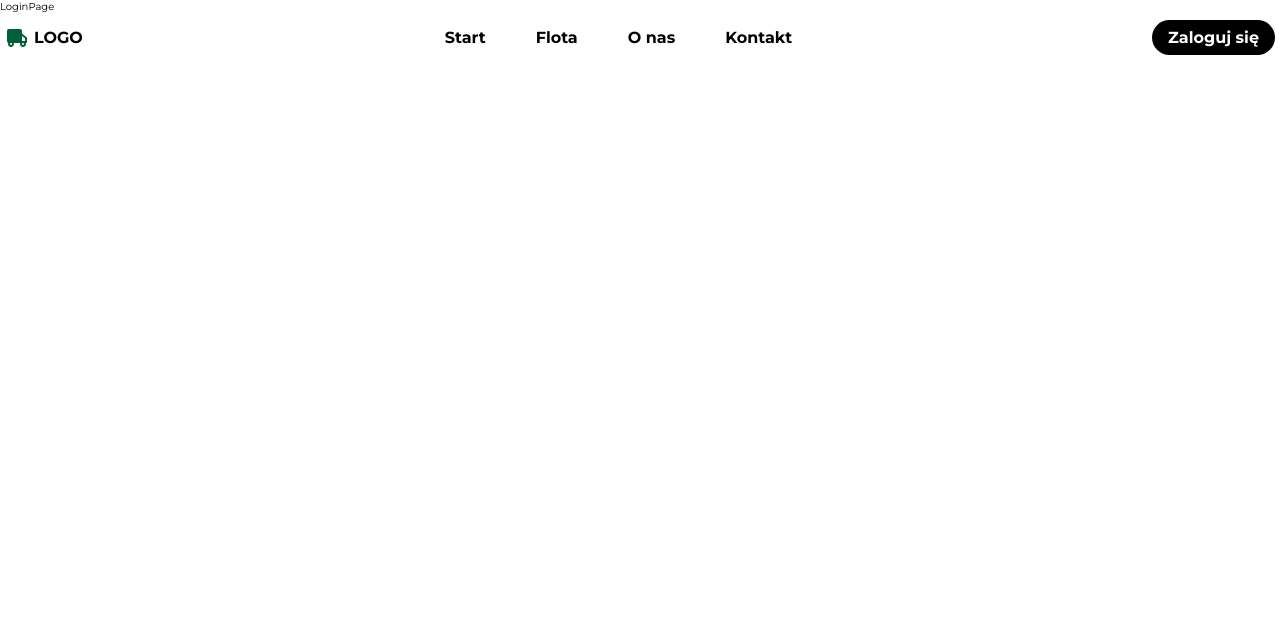
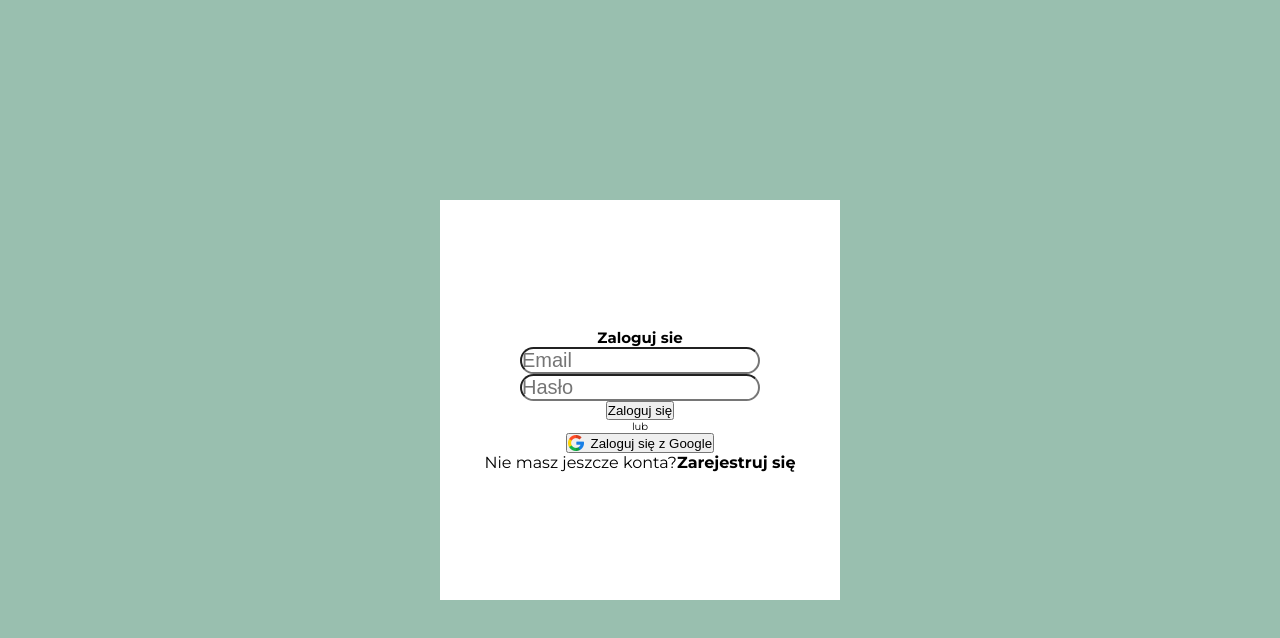
Before and after one commit to JakubKrawiec2001/car-dealer, a React (Create React App) app: page /login in a window 1280 px wide. Shown: the top 638 px of the page. Built offline with nearby package versions, Linux system fonts and the light colour scheme.

Commit message:
Made login functionality

```diff
--- a/src/App.jsx
+++ b/src/App.jsx
@@ -1,40 +1,70 @@
 import "./App.scss";
 import Home from "./pages/Home";
-import { BrowserRouter as Router, Routes, Route } from "react-router-dom";
+import { Routes, Route, useNavigate } from "react-router-dom";
 import LoginPage from "./pages/LoginPage";
 import Nav from "./components/Nav";
+import { auth, googleProvider } from "./config/firebase";
+import {
+	createUserWithEmailAndPassword,
+	signInWithPopup,
+	signInWithEmailAndPassword,
+} from "firebase/auth";
+import { useState } from "react";
 
 function App() {
+	const [email, setEmail] = useState("");
+	const [password, setPassword] = useState("");
+	const [error, setError] = useState(false);
+	const [currentUser, setCurrentUser] = useState("");
+
+	const navigate = useNavigate();
+
+	const signUp = async (e) => {
+		e.preventDefault();
+		try {
+			await createUserWithEmailAndPassword(auth, email, password);
+		} catch (err) {
+			console.error(err);
+		}
+	};
+	const signIn = (e) => {
+		e.preventDefault();
+		signInWithEmailAndPassword(auth, email, password)
+			.then((userCredential) => {
+				const user = userCredential.user;
+
+				setCurrentUser(user?.auth?.currentUser?.email);
+
+				navigate("/");
+			})
+			.catch((error) => {
+				setError(true);
+			});
+	};
+	const signInWithGoogle = async () => {
+		try {
+			await signInWithPopup(auth, googleProvider);
+		} catch (err) {
+			console.error(err);
+		}
+	};
 	return (
 		<div className="App">
-			<Router>
-				<Nav></Nav>
-
-				<Routes>
-					<Route path="/" element={<Home></Home>}></Route>
-					<Route path="/login" element={<LoginPage></LoginPage>}></Route>
-				</Routes>
-			</Router>
-			<br />
-			<br />
-			<br />
-			<br />
-			<br />
-			<br />
-			<br />
-			<br />
-			<br />
-			<br />
-			<br />
-			<br />
-			<br />
-			<br />
-			<br />
-			<br />
-			<br />
-			<br />
-			<br />
-			<br />
+			<Nav currentUser={currentUser} setCurrentUser={setCurrentUser}></Nav>
+			<Routes>
+				<Route path="/" element={<Home></Home>}></Route>
+				<Route
+					path="/login"
+					element={
+						<LoginPage
+							signUp={signUp}
+							signIn={signIn}
+							signInWithGoogle={signInWithGoogle}
+							setEmail={setEmail}
+							setPassword={setPassword}
+							error={error}></LoginPage>
+					}></Route>
+			</Routes>
 		</div>
 	);
 }
--- /dev/null
+++ b/src/components/LoginForm.jsx
@@ -0,0 +1,81 @@
+import React, { useState } from "react";
+import "../styles/LoginForm.scss";
+import google from "../assets/icons/google.png";
+
+const LoginForm = ({
+	signUp,
+	signIn,
+	signInWithGoogle,
+	setEmail,
+	setPassword,
+	error,
+}) => {
+	const [login, setLogin] = useState(false);
+
+	const handleChangeLogin = () => {
+		if (login) {
+			setLogin(false);
+		} else {
+			setLogin(true);
+		}
+	};
+
+	return (
+		<form className="login-container">
+			{!login ? <h2>Zaloguj sie</h2> : <h2>Zarejestruj się</h2>}
+
+			<input
+				type="email"
+				placeholder="Email"
+				className="login-input"
+				onChange={(e) => setEmail(e.target.value)}
+			/>
+			<input
+				type="password"
+				placeholder="Hasło"
+				className="login-input"
+				onChange={(e) => setPassword(e.target.value)}
+			/>
+			{error ? (
+				<span className="login-error">Błędny login bądź hasło</span>
+			) : null}
+
+			{!login ? (
+				<button className="login-btn" onClick={signIn}>
+					Zaloguj się
+				</button>
+			) : (
+				<button className="login-btn" onClick={signUp}>
+					Zarejestruj się
+				</button>
+			)}
+
+			<span>
+				<div className="login-line"></div>
+				<p>lub</p>
+				<div className="login-line"></div>
+			</span>
+			<button className="login-google" onClick={signInWithGoogle}>
+				<img src={google} alt="google icon" className="google-icon" />
+				Zaloguj się z Google
+			</button>
+			{login ? (
+				<p className="login-text">
+					Masz konto?
+					<span className="login-text-span" onClick={() => handleChangeLogin()}>
+						Zaloguj się
+					</span>
+				</p>
+			) : (
+				<p className="login-text">
+					Nie masz jeszcze konta?
+					<span className="login-text-span" onClick={() => handleChangeLogin()}>
+						Zarejestruj się
+					</span>
+				</p>
+			)}
+		</form>
+	);
+};
+
+export default LoginForm;
--- a/src/components/Nav.jsx
+++ b/src/components/Nav.jsx
@@ -4,8 +4,10 @@ import { Link } from "react-router-dom";
 import logo from "../assets/icons/logo.svg";
 import burgerIcon from "../assets/icons/menu.svg";
 import closeIcon from "../assets/icons/close.svg";
+import { auth } from "../config/firebase";
+import { signOut } from "firebase/auth";
 
-const Nav = () => {
+const Nav = ({ currentUser, setCurrentUser }) => {
 	const [stickyNav, setStickyNav] = useState("");
 	const [open, setOpen] = useState(false);
 
@@ -22,6 +24,16 @@ const Nav = () => {
 		!open ? setOpen(true) : setOpen(false);
 	};
 
+	const logOut = () => {
+		signOut(auth)
+			.then(() => {
+				setCurrentUser("");
+			})
+			.catch((error) => {
+				console.error(error);
+			});
+	};
+
 	useEffect(() => {
 		window.addEventListener("scroll", stickyNavbar);
 	}, []);
@@ -33,16 +45,16 @@ const Nav = () => {
 					<p className="logo-text">LOGO</p>
 				</Link>
 				<div className="menu">
-					<Link href="" className="menu-item">
+					<Link to="/" className="menu-item">
 						Start
 					</Link>
-					<Link href="" className="menu-item">
+					<Link to="/" className="menu-item">
 						Flota
 					</Link>
-					<Link href="" className="menu-item">
+					<Link to="/" className="menu-item">
 						O nas
 					</Link>
-					<Link href="" className="menu-item">
+					<Link to="/" className="menu-item">
 						Kontakt
 					</Link>
 				</div>
@@ -65,25 +77,25 @@ const Nav = () => {
 				<div className={!open ? "mobile-menu" : "mobile-menu open-nav"}>
 					<p className="mobile-menu-item mobile-menu-heading">Menu</p>
 					<Link
-						href=""
+						to="/"
 						className="mobile-menu-item"
 						onClick={() => setOpen(false)}>
 						Start
 					</Link>
 					<Link
-						href=""
+						to="/"
 						className="mobile-menu-item"
 						onClick={() => setOpen(false)}>
 						Flota
 					</Link>
 					<Link
-						href=""
+						to="/"
 						className="mobile-menu-item"
 						onClick={() => setOpen(false)}>
 						O nas
 					</Link>
 					<Link
-						href=""
+						to="/"
 						className="mobile-menu-item"
 						onClick={() => setOpen(false)}>
 						Kontakt
@@ -92,10 +104,13 @@ const Nav = () => {
 						Zaloguj się
 					</Link>
 				</div>
-
-				<Link to="/login" className="login-btn">
-					Zaloguj się
-				</Link>
+				{currentUser ? (
+					<button onClick={() => logOut()}>Wyloguj</button>
+				) : (
+					<Link to="/login" className="login-btn">
+						Zaloguj się
+					</Link>
+				)}
 			</div>
 		</nav>
 	);
--- a/src/config/firebase.js
+++ b/src/config/firebase.js
@@ -1,4 +1,7 @@
 import { initializeApp } from "firebase/app";
+import { getFirestore } from "firebase/firestore";
+import { getStorage } from "firebase/storage";
+import { getAuth, GoogleAuthProvider } from "firebase/auth";
 
 const firebaseConfig = {
 	apiKey: "AIzaSyAhjN0jJaC_go7IHSUF8HLFNaOJmOZb0WI",
@@ -10,3 +13,7 @@ const firebaseConfig = {
 };
 
 const app = initializeApp(firebaseConfig);
+export const auth = getAuth(app);
+export const db = getFirestore(app);
+export const storage = getStorage(app);
+export const googleProvider = new GoogleAuthProvider();
--- a/src/index.js
+++ b/src/index.js
@@ -1,10 +1,13 @@
 import React from "react";
 import ReactDOM from "react-dom/client";
 import App from "./App";
+import { BrowserRouter as Router } from "react-router-dom";
 
 const root = ReactDOM.createRoot(document.getElementById("root"));
 root.render(
 	<React.StrictMode>
-		<App />
+		<Router>
+			<App />
+		</Router>
 	</React.StrictMode>
 );
--- a/src/pages/Home.jsx
+++ b/src/pages/Home.jsx
@@ -6,7 +6,7 @@ const Home = () => {
 	return (
 		<>
 			<Header></Header>
-			{/* <Brands></Brands> */}
+			<Brands></Brands>
 		</>
 	);
 };
--- a/src/pages/LoginPage.jsx
+++ b/src/pages/LoginPage.jsx
@@ -1,9 +1,26 @@
-import React from 'react'
+import React from "react";
+import "../styles/LoginPage.scss";
+import LoginForm from "../components/LoginForm";
 
-const LoginPage = () => {
-  return (
-    <div>LoginPage</div>
-  )
-}
+const LoginPage = ({
+	signUp,
+	signIn,
+	signInWithGoogle,
+	setEmail,
+	setPassword,
+	error,
+}) => {
+	return (
+		<div className="login-page">
+			<LoginForm
+				signUp={signUp}
+				signIn={signIn}
+				signInWithGoogle={signInWithGoogle}
+				setEmail={setEmail}
+				setPassword={setPassword}
+				error={error}></LoginForm>
+		</div>
+	);
+};
 
-export default LoginPage
+export default LoginPage;
--- a/src/styles/Brands.scss
+++ b/src/styles/Brands.scss
@@ -1,14 +1,51 @@
 @use "../colors" as *;
 .brands {
 	margin-top: 5em;
-	padding: 4em;
+	padding: 2em;
 	background-color: $gray;
 	.brands-container {
 		display: flex;
 		justify-content: space-between;
 		align-items: center;
-	}
-	.brand-icon {
-		width: 10vh;
+		gap: 1em;
+		.brand-icon {
+			width: 5vh;
+		}
 	}
 }
+@media (min-width: 768px) {
+	.brands {
+		.brands-container {
+
+			.brand-icon {
+				width: 6.5vh;
+			}
+		}
+	}
+}
+
+@media (min-width: 1200px) {
+	.brands {
+		margin-top: 5em;
+		padding: 3em;
+
+		.brands-container {
+			gap: 0;
+			.brand-icon {
+				width: 10vh;
+			}
+		}
+	}
+}
+@media (min-width: 2000px) {
+	.brands {
+
+
+		.brands-container {
+
+			.brand-icon {
+				width: 8vh;
+			}
+		}
+	}
+}
--- a/src/styles/Header.scss
+++ b/src/styles/Header.scss
@@ -175,10 +175,8 @@
 	.header {
 		height: 100vh;
 		.hero-car {
-			position: absolute;
 			right: 5%;
 			top: 50%;
-			transform: translateY(-50%);
 			width: 80vh;
 		}
 		.header-container {
@@ -188,70 +186,52 @@
 			height: 90%;
 
 			.crown-box {
-				display: flex;
-				align-items: flex-end;
-				gap: 1em;
 				margin-top: 0;
-				.line {
-					margin-bottom: 0.8em;
-					width: 5vh;
-					height: 2px;
-					background-color: $green;
-				}
-				.crown-icon {
-					width: 5%;
-				}
 			}
 
 			.hero-heading {
 				font-size: 5rem;
-				text-transform: uppercase;
-				color: black;
 				width: 60%;
-				z-index: 2;
 			}
 			.hero-text {
 				width: 50%;
 				font-size: 2rem;
 			}
 			.hero-btn {
-				padding: 0.5em 1em;
 				font-size: 2rem;
-				font-weight: bold;
-				border-radius: 300px;
-				background-color: $green;
-				color: $white;
-				transition: all 0.3s ease;
 			}
-			.hero-btn:hover {
-				background-color: black;
-				scale: 1.1;
-			}
+
 			.header-contact-box {
-				position: absolute;
 				bottom: 5%;
 				left: 0;
 				transform: translateX(0);
-				display: flex;
-				justify-content: center;
-				align-items: center;
+
 				gap: 1em;
 				padding: 2em 3em;
 				width: 70vh;
-				border-radius: 10px;
-				box-shadow: rgba(0, 0, 0, 0.16) 0px 0px 6px,
-					rgba(0, 0, 0, 0.23) 0px 3px 6px;
-
-				.header-contact-icon {
-					width: 5%;
-				}
-				.header-contact-text {
-					font-size: 2rem;
-				}
-				.header-contact-text:nth-child(2) {
-					margin-right: 2em;
-				}
 			}
 		}
 	}
 }
+@media (min-width: 2000px) {
+	.header {
+		.header-container {
+			height: 80%;
+			.hero-heading  {
+				width: 70%;
+				font-size: 6rem;
+			}
+			.hero-text {
+				width: 60%;
+				font-size: 2.4rem;
+			}
+			.hero-btn {
+				font-size: 2.4rem;
+			}
+			.header-contact-box {
+				bottom: 10%;
+				width: 60vh;
+			}
+		}
+	}
+}
--- /dev/null
+++ b/src/styles/LoginForm.scss
@@ -0,0 +1,39 @@
+@use "../colors" as *;
+.login-container {
+	display: flex;
+	flex-direction: column;
+	justify-content: center;
+	align-items: center;
+	width: 50vh;
+	aspect-ratio: 1 / 1;
+	background-color: $white;
+	.login-input {
+		width: 60%;
+		font-size: 2rem;
+		border-radius: 300px;
+	}
+    .login-error {
+        font-weight: bold;
+        font-size: 1.4rem;
+        color: red;
+    }
+	.login-google {
+		display: flex;
+		align-items: center;
+		gap: 0.5em;
+		.google-icon {
+			width: 2vh;
+		}
+	}
+	.login-text {
+		font-size: 1.6rem;
+		.login-text-span {
+			font-weight: bold;
+			cursor: pointer;
+			transition: all 0.3s ease;
+		}
+		.login-text-span:hover {
+			color: $green;
+		}
+	}
+}
--- /dev/null
+++ b/src/styles/LoginPage.scss
@@ -0,0 +1,14 @@
+@use "../colors" as *;
+.login-page {
+    display: flex;
+    justify-content: center;
+    align-items: center;
+	position: fixed;
+	top: 0;
+	bottom: 0;
+	left: 0;
+	right: 0;
+	width: 100%;
+	background-color: #99bfaf;
+	z-index: 1000;
+}
--- a/src/styles/Nav.scss
+++ b/src/styles/Nav.scss
@@ -7,9 +7,9 @@
 nav {
 	position: fixed;
 	top: 0;
+	padding: 0 0.5em;
 	width: 100%;
-	z-index: 1000;
-	padding: 0 0.5em;
+	z-index: 999;
 
 	.nav-container {
 		display: flex;
```
Also changed, not shown: src/assets/icons/google.png (added).
